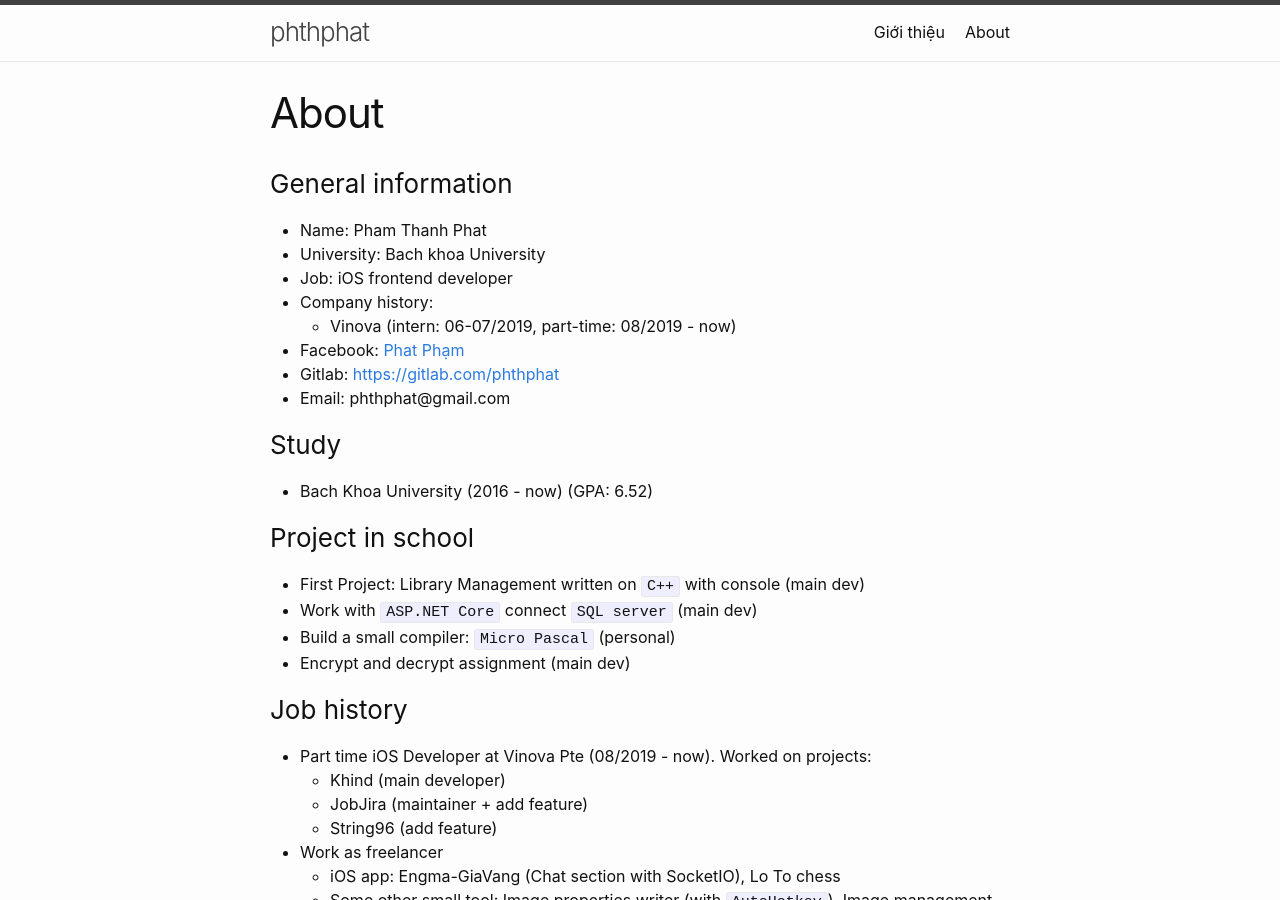
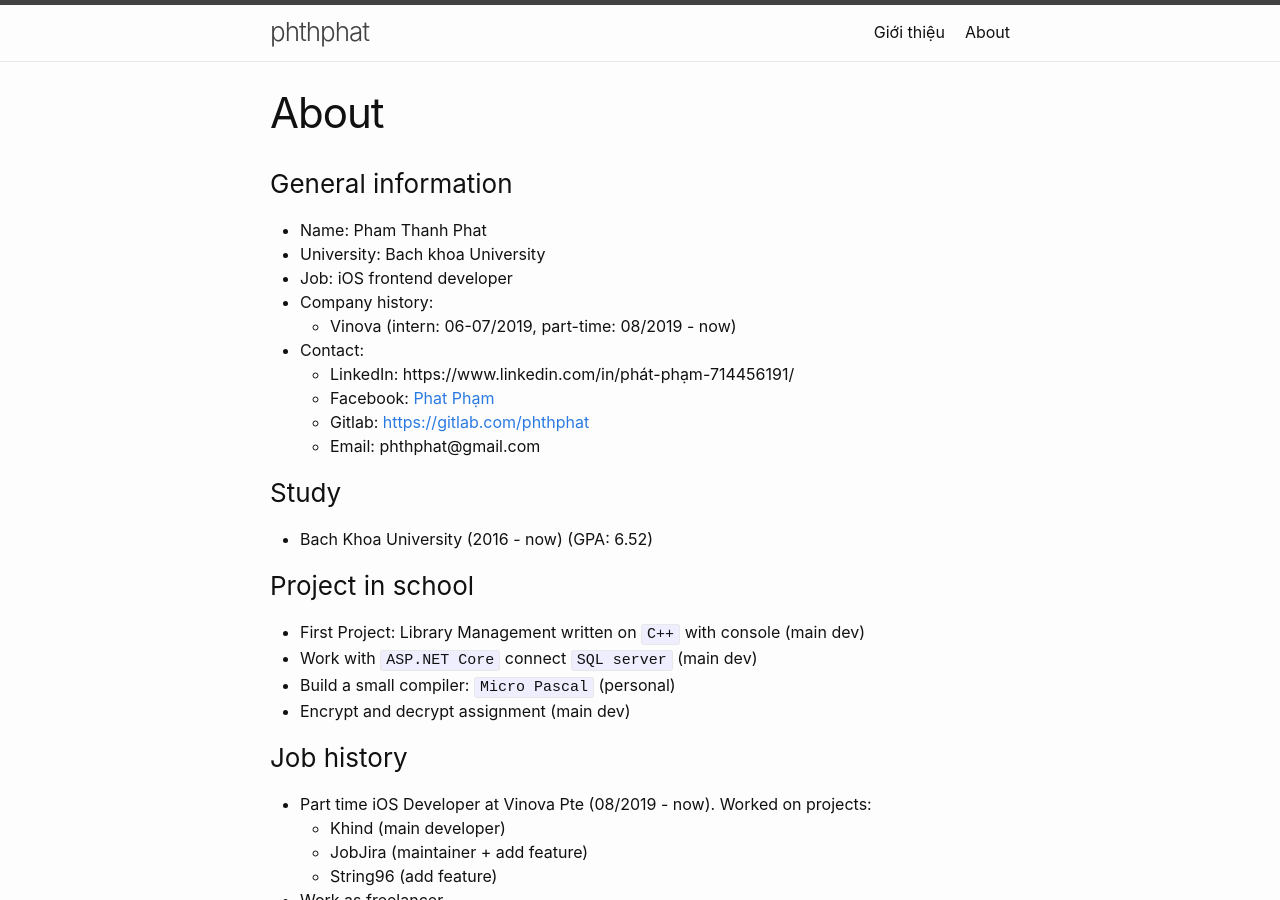
Before and after one commit to phthphat/phthphat.github.io, a Jekyll site: the page built from about.md, in a window 1280 px wide and 900 px high. Built offline with Jekyll 4.4.1, drawn with Linux system fonts in a browser that asks for light colours; part of the change alters nothing that is shown.

Commit message:
Update CV contact

```diff
--- a/about.md
+++ b/about.md
@@ -9,9 +9,11 @@ permalink: /about/
 - Job: iOS frontend developer
 - Company history:
     - Vinova (intern: 06-07/2019, part-time: 08/2019 - now)
-- Facebook: [Phat Phạm](https://www.facebook.com/phthphat)
-- Gitlab: [https://gitlab.com/phthphat](https://gitlab.com/phthphat)
-- Email: phthphat@gmail.com
+- Contact:
+  - LinkedIn: https://www.linkedin.com/in/phát-phạm-714456191/
+  - Facebook: [Phat Phạm](https://www.facebook.com/phthphat)
+  - Gitlab: [https://gitlab.com/phthphat](https://gitlab.com/phthphat)
+  - Email: phthphat@gmail.com
 
 ### Study
 - Bach Khoa University (2016 - now) (GPA: 6.52)
```
